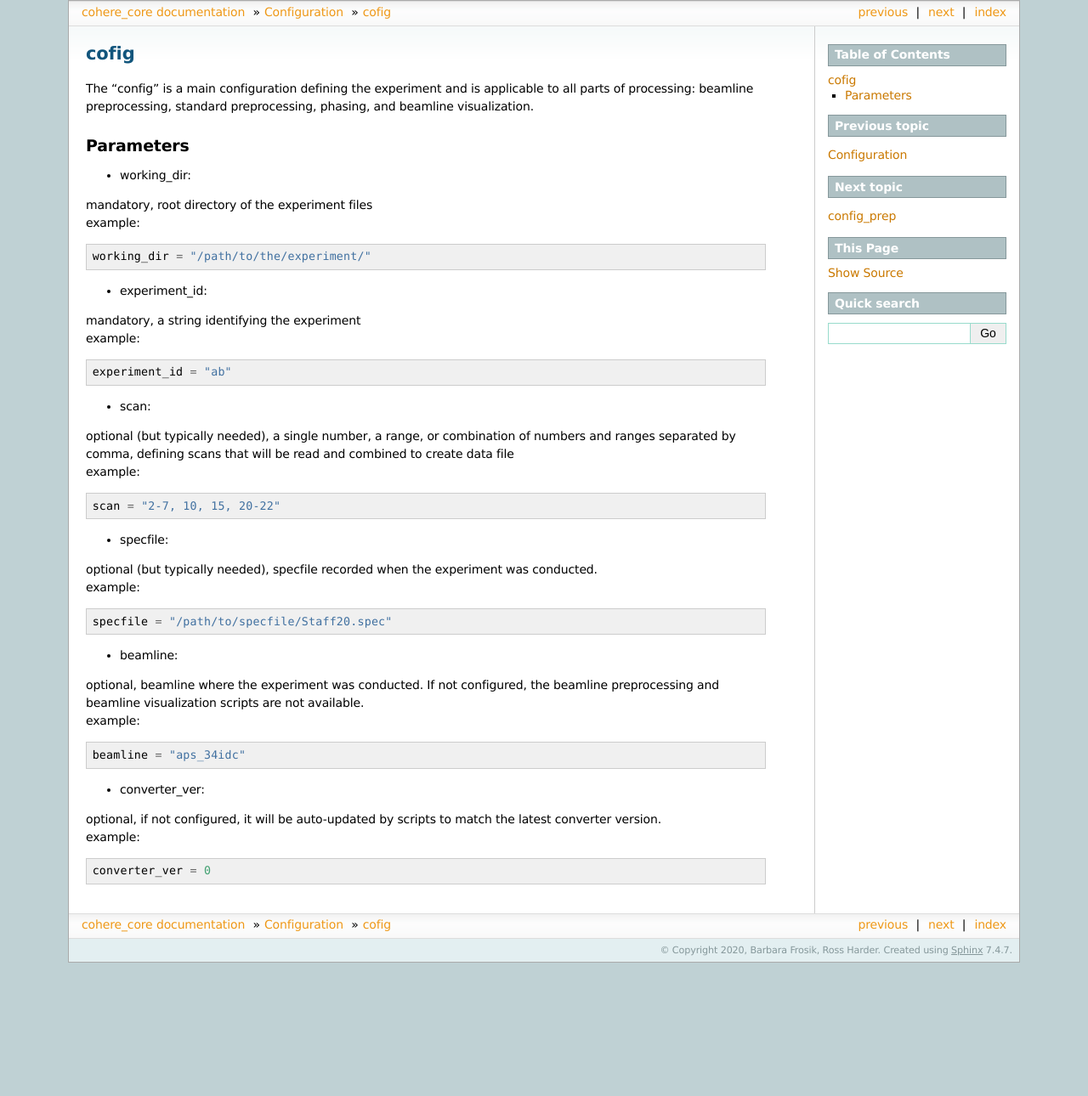
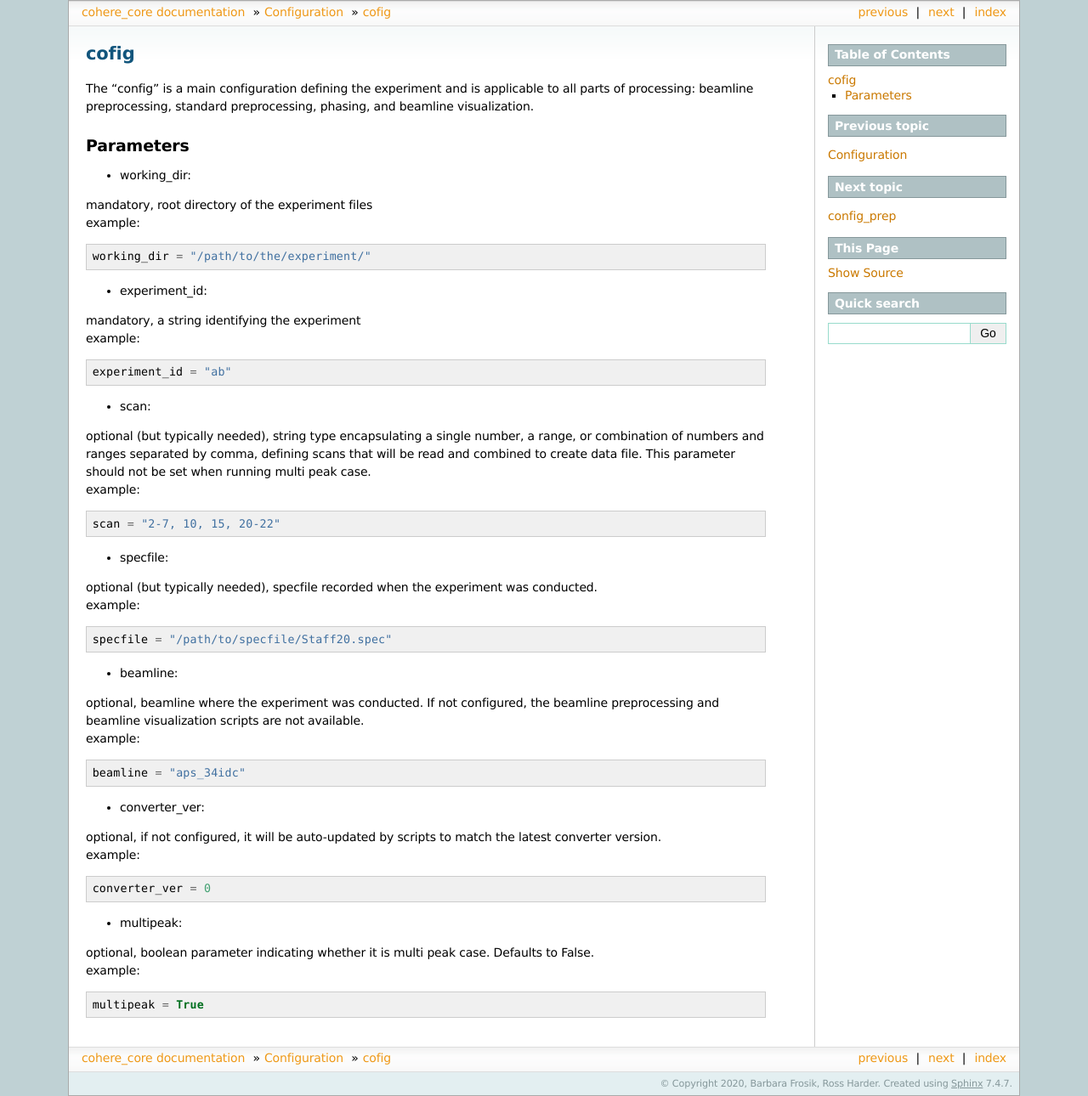
Before and after one commit to AdvancedPhotonSource/cohere, a Sphinx documentation site: the page built from docs/source/config_main.rst, in a window 1280 px wide. Shown: the whole page at 85% size. Built offline with Sphinx 7.4.7, drawn with Linux system fonts in a browser that asks for light colours; before the commit the page ends 1133 px from its top, so only the background shows below that.

Commit message:
added documentation for multipeak

```diff
--- a/docs/source/config_main.rst
+++ b/docs/source/config_main.rst
@@ -20,7 +20,7 @@ Parameters
      experiment_id = "ab"
 
 - scan:
-| optional (but typically needed), a single number, a range, or combination of numbers and ranges separated by comma, defining scans that will be read and combined to create data file
+| optional (but typically needed), string type encapsulating a single number, a range, or combination of numbers and ranges separated by comma, defining scans that will be read and combined to create data file. This parameter should not be set when running multi peak case.
 | example:
 ::
 
@@ -46,3 +46,10 @@ Parameters
 ::
 
     converter_ver = 0
+
+- multipeak:
+| optional, boolean parameter indicating whether it is multi peak case. Defaults to False.
+| example:
+::
+
+    multipeak = True
--- a/docs/source/configuration.rst
+++ b/docs/source/configuration.rst
@@ -10,3 +10,4 @@ Configuration
    config_data
    config_rec
    config_disp
+   config_mp
```
Also changed, not shown: docs/source/config_mp.rst (added, +79 -0 lines).
